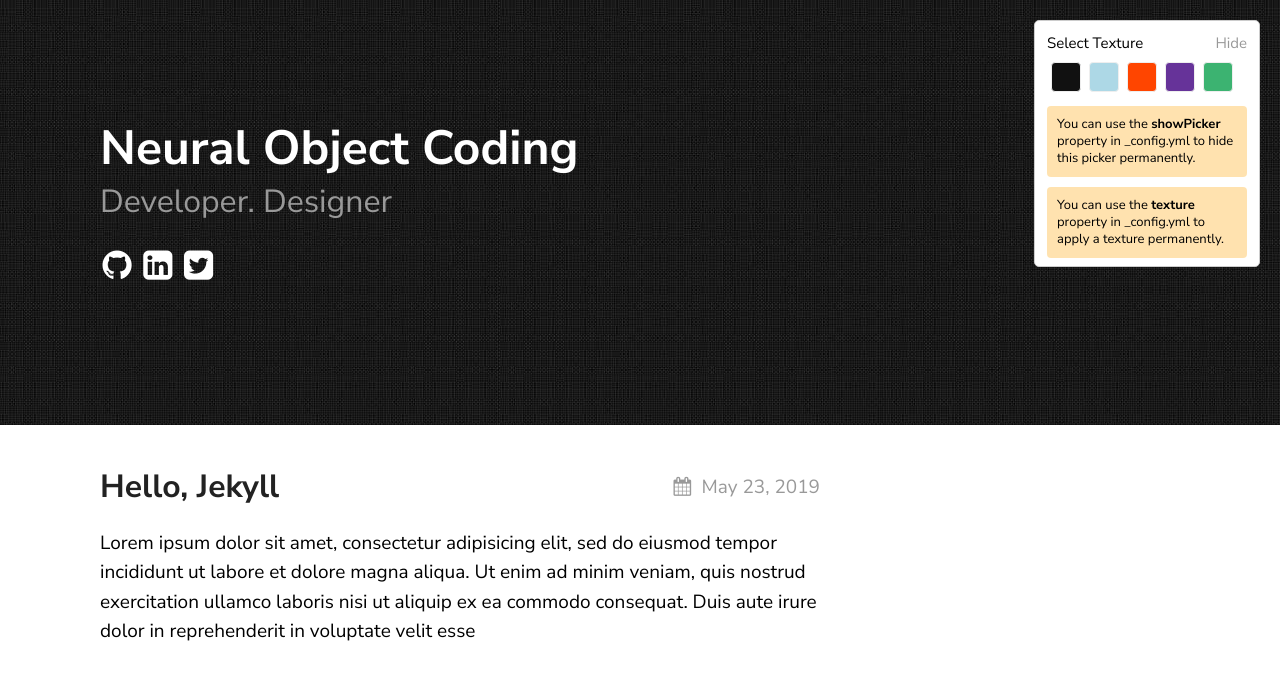
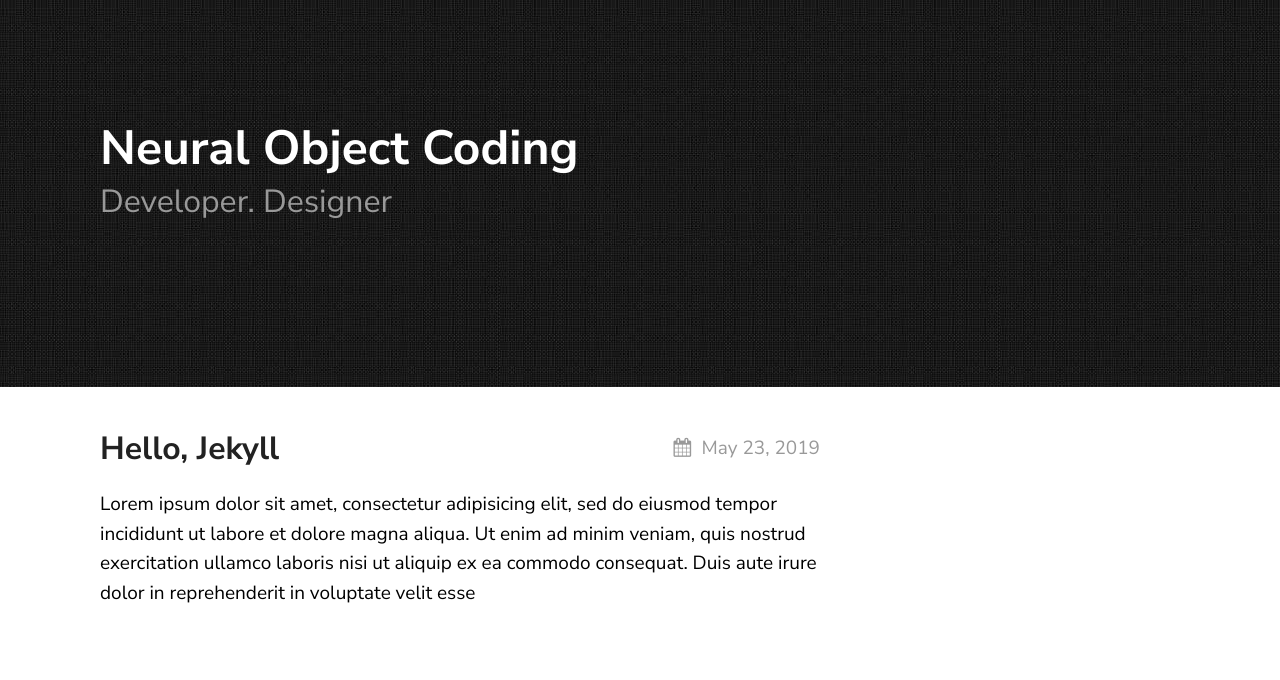
Before and after one commit to NJUVISION/Neural-Object-Coding, a Jekyll site: the page built from index.md, in a window 1280 px wide. Shown: the top 680 px of the page. Built offline with Jekyll 4.4.1, drawn with Linux system fonts in a browser that asks for light colours; part of the change alters nothing that is shown.

Commit message:
Update _config.yml

```diff
--- a/_config.yml
+++ b/_config.yml
@@ -15,16 +15,16 @@ permalink: /posts/:title/
 texture:
   title: Neural Object Coding
   tagline: Developer. Designer
-  date_format: "%b %-d, %Y"
+  date_format: "%b, %Y"
   style: black
   showNav: false
-  showPicker: true
+  showPicker: false
 
   # generate social links in footer
   social_links:
-    twitter: thelehhman
-    github:  thelehhman
-    linkedIn: in/thelehhman
+    twitter:
+    github:
+    linkedIn:
     rss: rss
 
 
```
